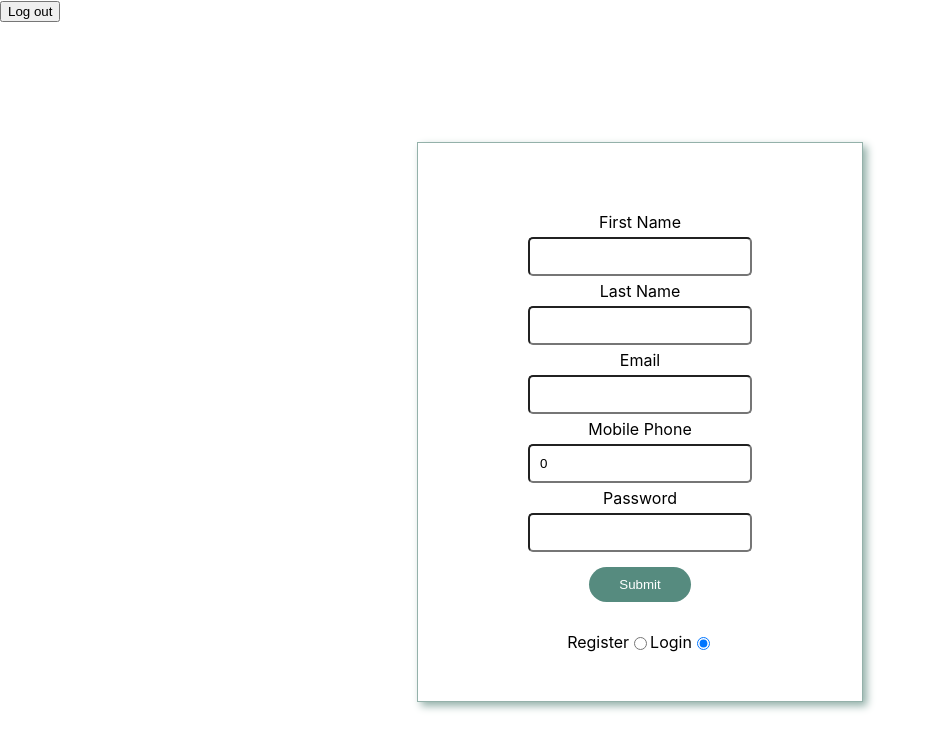
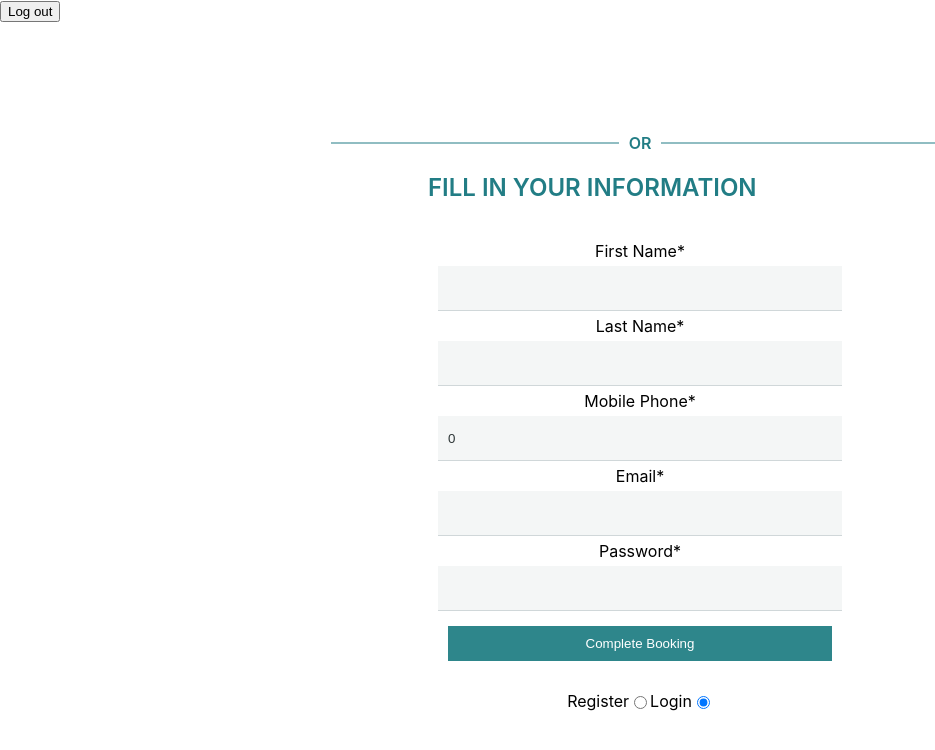
Before and after one commit to smirrebinx/project-final-project-frontend, a React (Create React App) app: page /login in a window 1280 px wide. Shown: the top 750 px of the page, without its empty margins (0-935 px from the left). Built offline with nearby package versions, Linux system fonts and the light colour scheme; no server answers.

Commit message:
Add register styling

```diff
--- a/src/components/Login.js
+++ b/src/components/Login.js
@@ -1,68 +1,10 @@
 /* eslint-disable jsx-a11y/label-has-associated-control */
 import React, { useState, useEffect } from 'react';
-import styled from 'styled-components';
 import { useDispatch, useSelector } from 'react-redux';
 import { useNavigate } from 'react-router-dom';
 import user, { loginSuccess } from 'reducers/user';
 import { API_URL } from '../utils/urls';
-
-const OuterWrapper = styled.div`
-  display: flex;
-  height: 100vh;
-  width: 100%;
-  justify-content: center;
-  text-align: center;
-`;
-
-const InnerWrapper = styled.div`
-  display: flex;
-  flex-direction: column;
-  justify-content: center;
-  text-align: center;
-  border: 1px solid #94b1aa;
-  box-shadow: 4px 4px 8px #94b1aa;
-  padding: 10px;
-  margin: 120px;
-`;
-
-const FormWrapper = styled.div`
-  form {
-    display: flex;
-    justify-content: center;
-    align-items: center;
-    flex-direction: column;
-    width: 30vw;
-    height: auto;
-    padding: 20px;
-  }
-  input {
-    display: flex;
-    margin: 5px;
-    padding: 10px;
-    border-radius: 5px;
-    width: 200px;
-    cursor: pointer;
-  }
-  button {
-    background-color: #568b7f;
-    border: none;
-    border-radius: 20px;
-    color: #fff;
-    padding: 10px 30px;
-    text-align: center;
-    text-decoration: none;
-    display: inline-block;
-    margin: 10px 2px;
-    cursor: pointer;
-  }
-`;
-
-const Wrapper = styled.div`
-  display: flex;
-  flex-direction: row;
-  justify-content: center;
-  align-items: center;
-`;
+import { SecondHeaderLogIn, FormWrapper, InnerWrapper, OuterWrapper, Wrapper, LineBeforeAndAfter } from './LoginStyling';
 
 const Login = () => {
   const [firstName, setFirstName] = useState('');
@@ -112,49 +54,55 @@ const Login = () => {
     <OuterWrapper>
       <InnerWrapper>
         <FormWrapper>
+          <LineBeforeAndAfter>OR</LineBeforeAndAfter>
+          <SecondHeaderLogIn>Fill in your information</SecondHeaderLogIn>
           <form onSubmit={onFormSubmit}>
-            <label htmlFor="firstName">First Name</label>
+            <label htmlFor="firstName">First Name*</label>
             <input
               type="text"
               id="firstName"
               value={firstName}
               onChange={(e) => setFirstName(e.target.value)}
-              aria-labelledby="firstName" />
+              aria-labelledby="firstName"
+              required />
 
-            <label htmlFor="lastName">Last Name</label>
+            <label htmlFor="lastName">Last Name*</label>
             <input
               type="text"
               id="lastName"
               value={lastName}
               onChange={(e) => setLastName(e.target.value)}
-              aria-labelledby="lastName" />
+              aria-labelledby="lastName"
+              required />
 
-            <label htmlFor="email">Email</label>
+            <label htmlFor="mobilePhone">Mobile Phone*</label>
+            <input
+              type="text"
+              id="mobilePhone"
+              value={mobilePhone}
+              onChange={(e) => setMobilePhone(e.target.value)}
+              aria-labelledby="mobilePhone"
+              required />
+
+            <label htmlFor="email">Email*</label>
             <input
               type="text"
               id="email"
               value={email}
               onChange={(e) => setEmail(e.target.value)}
-              aria-labelledby="email" />
+              aria-labelledby="email"
+              required />
 
-            <label htmlFor="mobilePhone">Mobile Phone</label>
-            <input
-              type="text"
-              id="mobilePhone"
-              value={mobilePhone}
-              onChange={(e) => setMobilePhone(e.target.value)}
-              aria-labelledby="email" />
-
-            <label htmlFor="password">Password</label>
+            <label htmlFor="password">Password*</label>
             <input
               type="password"
               id="password"
               value={password}
               onChange={(e) => setPassword(e.target.value)}
-              required
               autoComplete="off"
-              aria-labelledby="password" />
-            <button type="submit">Submit</button>
+              aria-labelledby="password"
+              required />
+            <button type="submit">Complete Booking</button>
           </form>
         </FormWrapper>
         <Wrapper>
--- a/src/components/LoginStyling.js
+++ b/src/components/LoginStyling.js
@@ -0,0 +1,112 @@
+import styled from 'styled-components';
+
+export const OuterWrapper = styled.div`
+  display: flex;
+  height: 100vh;
+  width: 100%;
+  justify-content: center;
+  text-align: center;
+  /* border: solid black; */
+`;
+
+export const InnerWrapper = styled.div`
+  display: flex;
+  flex-direction: column;
+  justify-content: center;
+  text-align: center;
+  /* border: solid green; */
+`;
+
+export const FormWrapper = styled.div`
+  form {
+    display: flex;
+    justify-content: center;
+    align-items: center;
+    flex-direction: column;
+    width: 30vw;
+    height: auto;
+    padding: 20px;
+    /* border: solid blue; */
+  }
+  input {
+    display: flex;
+    margin: 5px;
+    padding: 10px;
+    width: 100%;
+    height: 1.5rem;
+    line-height: 1.5;
+    border-top-width: 0;
+    border-left-width: 0;
+    border-right-width: 0;
+    border-bottom-width: 1px;
+    border-color: rgb(208 215 217);
+    background-color: rgb(244 246 246);
+    color: rgb(48 56 57);
+  }
+  button {
+    background-color: var(--submit-button-color-two);
+    border: none;
+    color: #fff;
+    padding: 10px 30px;
+    text-align: center;
+    text-decoration: none;
+    display: inline-block;
+    margin: 10px 2px;
+    cursor: pointer;
+    width: 100%;
+  }
+  /* label {
+    color: red;
+  } */
+`;
+
+export const Wrapper = styled.div`
+  display: flex;
+  flex-direction: row;
+  justify-content: center;
+  align-items: center;
+  /* border: solid red; */
+`;
+
+export const SecondHeaderLogIn = styled.h2`
+/* font-family: var(--second-headings-font-family-two); */
+font-weight: 600;
+text-transform: uppercase;
+color: var(--second-headings-font-color-two);
+text-align: left;
+`;
+
+// export const StyledLabel = styled.label`
+//     text-align: left;
+//     display: flex;
+//     align-items: center;
+//     justify-content: flex-start;
+//     color: red;
+// `
+
+export const LineBeforeAndAfter = styled.span`
+  position: relative;
+  color: var(--second-headings-font-color-two);
+  font-weight: 600;
+
+  &::before,
+  &::after {
+    content: '';
+    position: absolute;
+    width: 18rem;
+    height: 1px;
+    background-color: var(--second-headings-font-color-two);
+    top: 50%;
+    transform: translateY(-50%);
+  }
+
+  &::before {
+    right: 100%;
+    margin-right: 10px; /* Adjust this value to control the distance between the line and the word */
+  }
+
+  &::after {
+    left: 100%;
+    margin-left: 10px; /* Adjust this value to control the distance between the line and the word */
+  }
+`;
--- a/src/index.css
+++ b/src/index.css
@@ -1,14 +1,17 @@
 :root {
   --headings-font-family-one: 'PT Sans Narrow', sans-serif;
   --paragraph-font-family-one: 'PT Sans Narrow', sans-serif;
-  --second-headings-font-family-two: "Proxima Nova", cursive;
-  --paragraph-font-family-two: "Proxima Nova", serif;
   --border-color-one: #5b604e;
   --circle-border-color-one: #113125;
   --background-color-one: #E2AE94;
   --navbar-background-color-one: #697865;
   --navbar-color-one:#ffffff;
   --navbar-button-color-one: #5b604d;
+
+  --second-headings-font-family-two: "Proxima Nova", cursive;
+  --paragraph-font-family-two: "Proxima Nova", serif;
+  --second-headings-font-color-two: #227d85;
+  --submit-button-color-two: #2E868B;
 }
 
 body {
```
